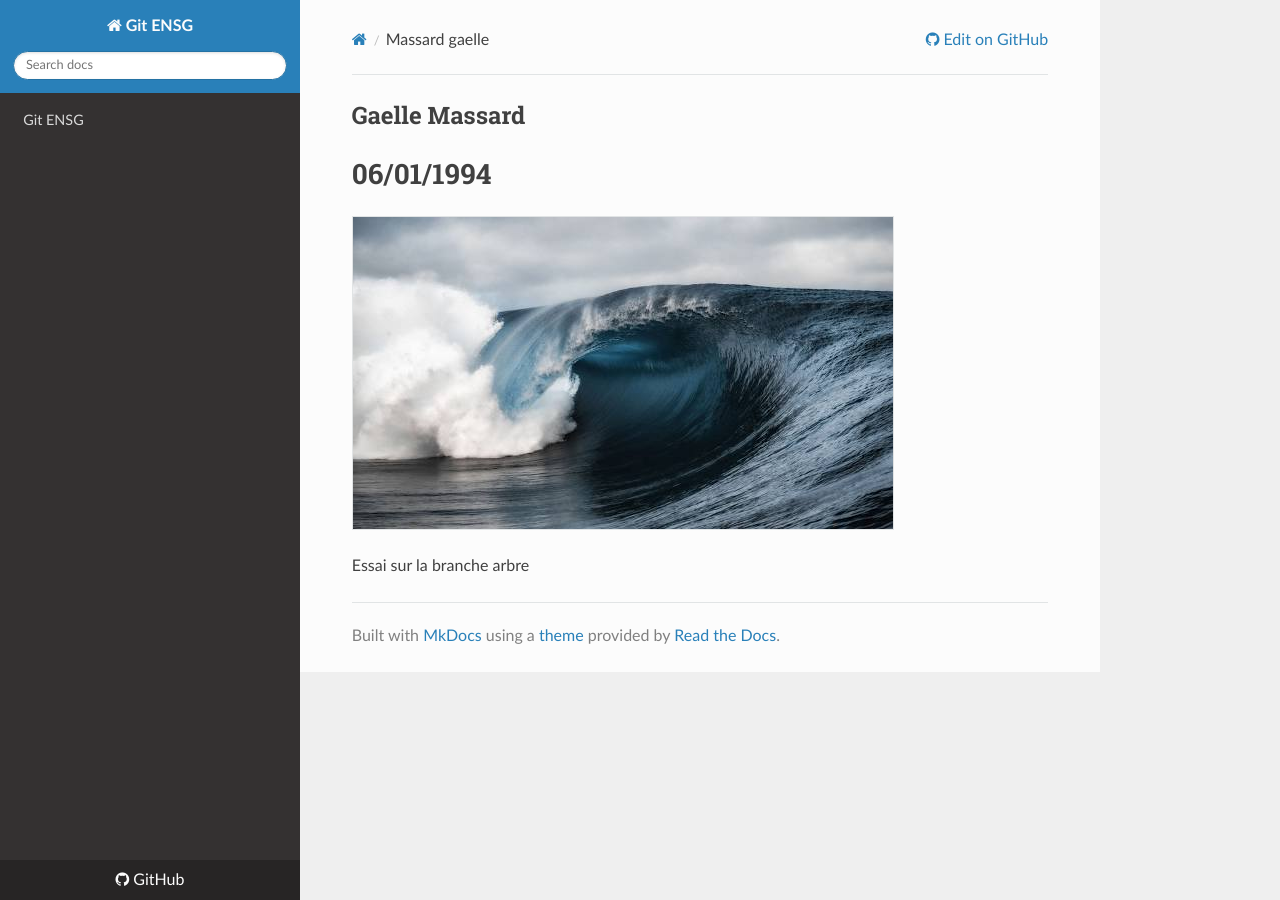
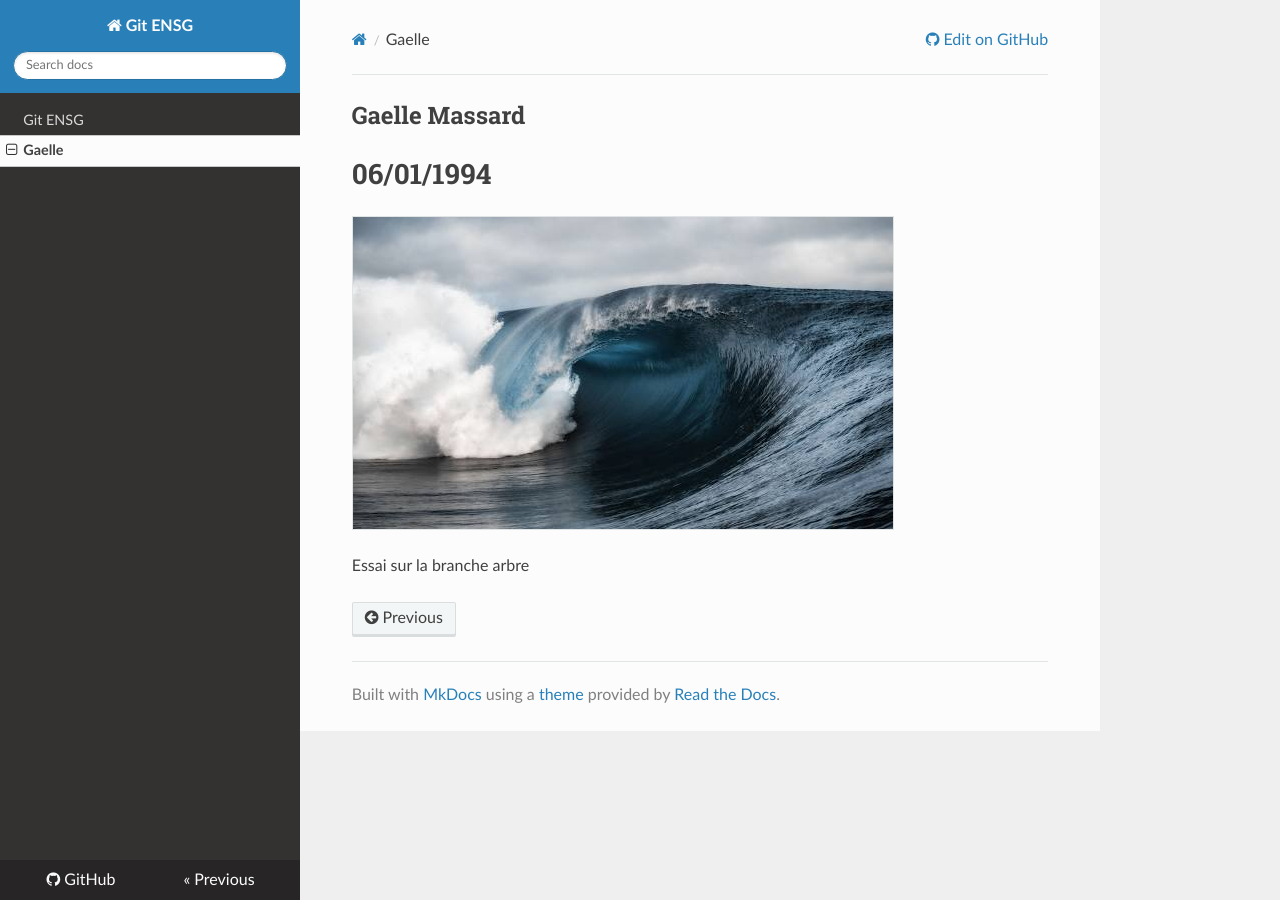
Before and after one commit to iamvdo/git-ensg, an MkDocs documentation site: the page built from docs/massard_gaelle.md, in a window 1280 px wide. Built offline with MkDocs 1.6.1, drawn with Linux system fonts in a browser that asks for light colours; nearby versions of some CDN libraries.

Commit message:
page gaelle

```diff
--- a/mkdocs.yml
+++ b/mkdocs.yml
@@ -4,6 +4,7 @@ repo_url: https://github.com/iamvdo/git-ensg/
 edit_uri: 'blob/main/docs/'
 nav:
     - Git ENSG: index.md
+    - Gaelle: massard_gaelle.md
 theme:
     name: readthedocs
 extra_css:
```
